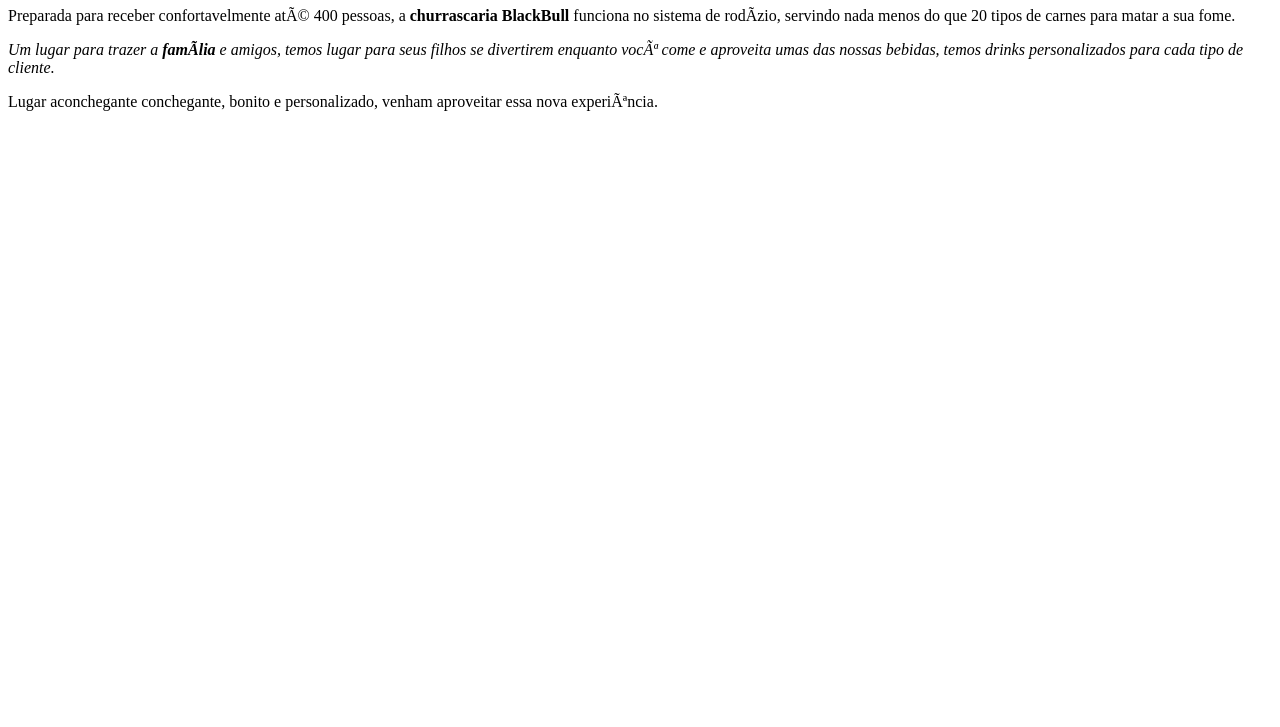
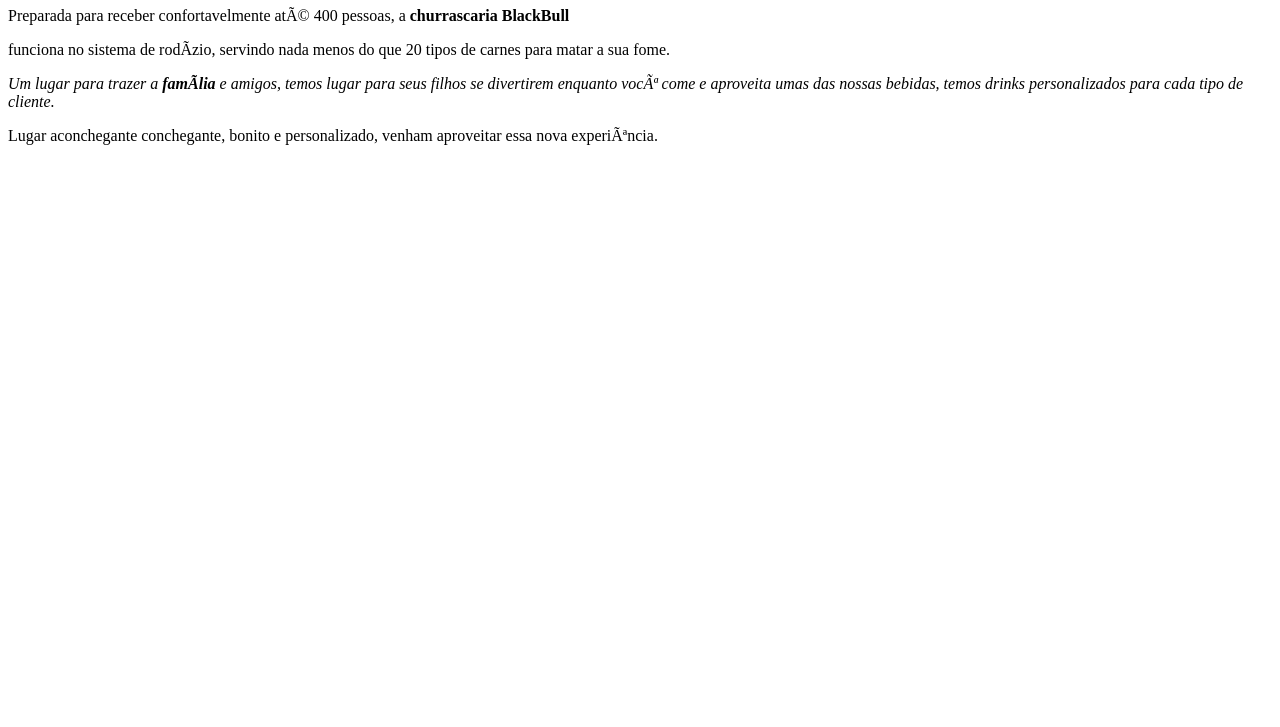
Before and after one commit to isabellybitencourt/1MD, a plain HTML site: page Index.html in a window 1280 px wide. Shown: the part 73-800 px from the top of the page. Drawn offline with Linux system fonts and the light colour scheme.

Commit message:
index.html

```diff
--- a/Index.html
+++ b/Index.html
@@ -5,9 +5,10 @@
  <title>Black Bull</title>
 <h1> Black Bull</h1>
 
-<p>Preparada para receber confortavelmente até 400 pessoas, a <strong> churrascaria BlackBull </strong>
-funciona no sistema de rodízio, servindo nada menos do que 20 tipos de carnes para matar a sua fome.</p>
+<p>Preparada para receber confortavelmente até 400 pessoas, a <strong> churrascaria BlackBull </strong></p>
+
+<p>funciona no sistema de rodízio, servindo nada menos do que 20 tipos de carnes para matar a sua fome.</p>
 
 <p><em>Um lugar para trazer a <strong>família</strong> e amigos, temos lugar para seus filhos se divertirem enquanto você come e aproveita umas das nossas bebidas, temos drinks personalizados para cada tipo de cliente.</em></p>
 
- <p>Lugar aconchegante conchegante, bonito e personalizado, venham aproveitar essa nova experiência.</p>
+<p>Lugar aconchegante conchegante, bonito e personalizado, venham aproveitar essa nova experiência.</p>
```
